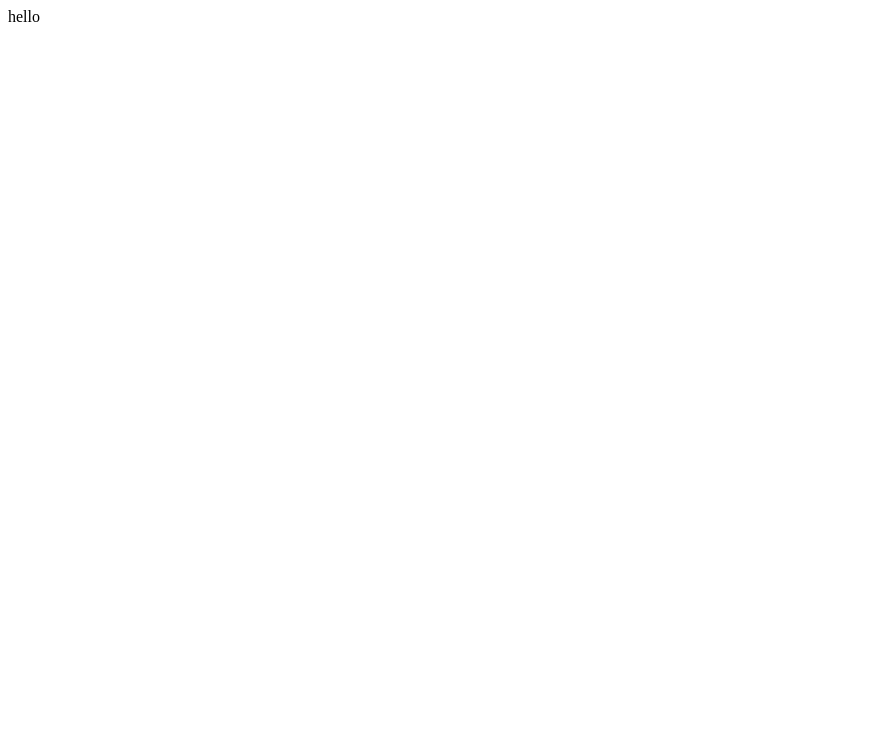
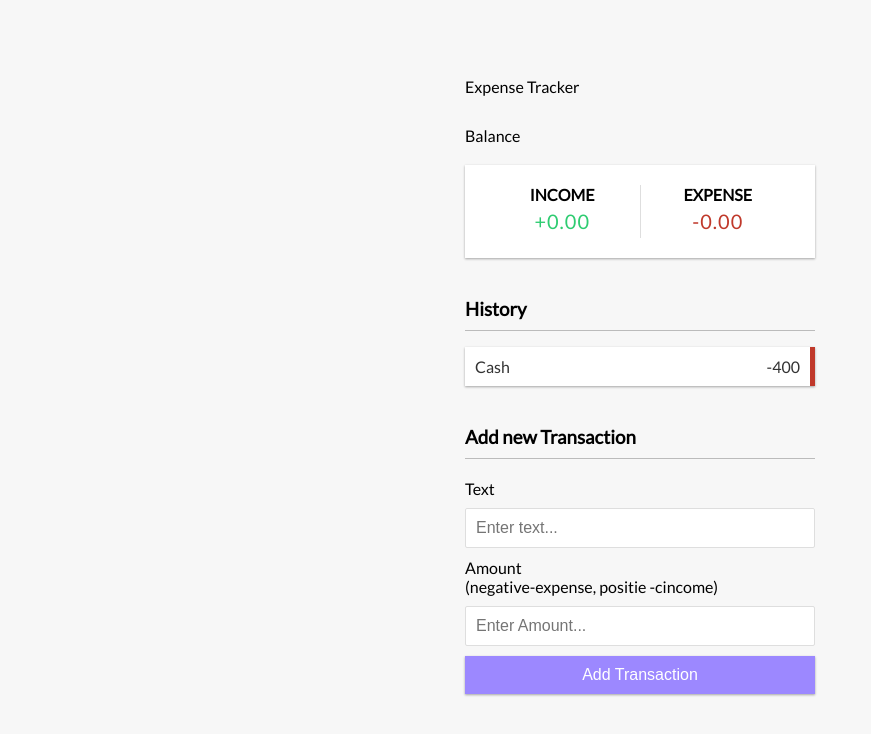
Before and after one commit to capzink/Expense-Tracker, a React (Create React App) app in the folder frontend/: page / in a window 1280 px wide. Shown: the top 734 px of the page, without its empty margins (0-871 px from the left). Built offline with nearby package versions, Linux system fonts and the light colour scheme.

Commit message:
Adds addtransaction component

```diff
--- a/frontend/src/App.css
+++ b/frontend/src/App.css
@@ -1,38 +1,151 @@
-.App {
-  text-align: center;
+@import url('https://fonts.googleapis.com/css?family=Lato&display=swap');
+
+:root {
+  --box-shadow: 0 1px 3px rgba(0, 0, 0, 0.12), 0 1px 2px rgba(0, 0, 0, 0.24);
 }
 
-.App-logo {
-  height: 40vmin;
-  pointer-events: none;
+* {
+  box-sizing: border-box;
 }
 
-@media (prefers-reduced-motion: no-preference) {
-  .App-logo {
-    animation: App-logo-spin infinite 20s linear;
-  }
-}
-
-.App-header {
-  background-color: #282c34;
-  min-height: 100vh;
+body {
+  background-color: #f7f7f7;
   display: flex;
   flex-direction: column;
   align-items: center;
   justify-content: center;
-  font-size: calc(10px + 2vmin);
-  color: white;
+  min-height: 100vh;
+  margin: 0;
+  font-family: 'Lato', sans-serif;
 }
 
-.App-link {
-  color: #61dafb;
+.container {
+  margin: 30px auto;
+  width: 350px;
 }
 
-@keyframes App-logo-spin {
-  from {
-    transform: rotate(0deg);
-  }
-  to {
-    transform: rotate(360deg);
-  }
+h1 {
+  letter-spacing: 1px;
+  margin: 0;
 }
+
+h3 {
+  border-bottom: 1px solid #bbb;
+  padding-bottom: 10px;
+  margin: 40px 0 10px;
+}
+
+h4 {
+  margin: 0;
+  text-transform: uppercase;
+}
+
+.inc-exp-container {
+  background-color: #fff;
+  box-shadow: var(--box-shadow);
+  padding: 20px;
+  display: flex;
+  justify-content: space-between;
+  margin: 20px 0;
+}
+
+.inc-exp-container > div {
+  flex: 1;
+  text-align: center;
+}
+
+.inc-exp-container > div:first-of-type {
+  border-right: 1px solid #dedede;
+}
+
+.money {
+  font-size: 20px;
+  letter-spacing: 1px;
+  margin: 5px 0;
+}
+
+.money.plus {
+  color: #2ecc71;
+}
+
+.money.minus {
+  color: #c0392b;
+}
+
+label {
+  display: inline-block;
+  margin: 10px 0;
+}
+
+input[type='text'],
+input[type='number'] {
+  border: 1px solid #dedede;
+  border-radius: 2px;
+  display: block;
+  font-size: 16px;
+  padding: 10px;
+  width: 100%;
+}
+
+.btn {
+  cursor: pointer;
+  background-color: #9c88ff;
+  box-shadow: var(--box-shadow);
+  color: #fff;
+  border: 0;
+  display: block;
+  font-size: 16px;
+  margin: 10px 0 30px;
+  padding: 10px;
+  width: 100%;
+}
+
+.btn:focus,
+.delete-btn:focus {
+  outline: 0;
+}
+
+.list {
+  list-style-type: none;
+  padding: 0;
+  margin-bottom: 40px;
+}
+
+.list li {
+  background-color: #fff;
+  box-shadow: var(--box-shadow);
+  color: #333;
+  display: flex;
+  justify-content: space-between;
+  position: relative;
+  padding: 10px;
+  margin: 10px 0;
+}
+
+.list li.plus {
+  border-right: 5px solid #2ecc71;
+}
+
+.list li.minus {
+  border-right: 5px solid #c0392b;
+}
+
+.delete-btn {
+  cursor: pointer;
+  background-color: #e74c3c;
+  border: 0;
+  color: #fff;
+  font-size: 20px;
+  line-height: 20px;
+  padding: 2px 5px;
+  position: absolute;
+  top: 50%;
+  left: 0;
+  transform: translate(-100%, -50%);
+  opacity: 0;
+  transition: opacity 0.3s ease;
+}
+
+.list li:hover .delete-btn {
+  opacity: 1;
+}
--- a/frontend/src/App.js
+++ b/frontend/src/App.js
@@ -1,11 +1,28 @@
+import Header from './components/Header'
+import Balance from "./components/Balance"
+import IncomeExpense from "./components/IncomeExpenses"
+import TransactionList from "./components/TransactionList"
+import AddTransaction from "./components/AddTransaction";
 
+
+
+
+import './App.css'
 
 
 function App() {
   return (
-    <div className="App">
-      hello
-    </div>
+    <>
+      <div className="App">
+        <Header />
+        <div className="container">
+          <Balance />
+          <IncomeExpense />
+          <TransactionList/>
+          <AddTransaction/>
+        </div>
+      </div>
+    </>
   );
 }
 
--- /dev/null
+++ b/frontend/src/components/AddTransaction.js
@@ -0,0 +1,26 @@
+import React,{useState} from 'react'
+
+const AddTransaction = () => {
+const [text, setText]= useState('')
+const [amount, setAmount]=useState(0)
+
+    return (
+        <>
+        <h3>Add new Transaction</h3>
+        <form action="">
+            <div className="form-control">
+                <label htmlFor="text">Text</label>
+                <input type="text" placeholder='Enter text...' />
+            </div>
+            <div className="form-control">
+                <label htmlFor="amount">Amount<br/>(negative-expense, positie -cincome)</label>
+                <input type="number" placeholder='Enter Amount...' />
+            </div>
+            <button className="btn">Add Transaction</button>
+        </form>
+
+        </>
+    )
+}
+
+export default AddTransaction;
--- /dev/null
+++ b/frontend/src/components/Balance.js
@@ -0,0 +1,7 @@
+import React from "react";
+
+const Balance = () => {
+  return <div>Balance</div>;
+};
+
+export default Balance;
--- a/frontend/components/Header.js
+++ b/frontend/src/components/Header.js
@@ -1,9 +1,11 @@
 import React from 'react'
 
-export const Header = () => {
+const Header = () => {
     return (
         <div>
             Expense Tracker
         </div>
     )
 }
+
+export default Header
--- /dev/null
+++ b/frontend/src/components/IncomeExpenses.js
@@ -0,0 +1,22 @@
+import React from "react";
+
+const IncomeExpenses = () => {
+  return (
+    <>
+    <div className="inc-exp-container">
+      <div>
+        <h4>Income</h4>
+        <p id='money-plus' className="money plus">
+          +0.00
+        </p>
+      </div>
+      <div>
+        <h4>Expense</h4>
+        <p className="money minus">-0.00</p>
+      </div>
+    </div>
+    </>
+  );
+};
+
+export default IncomeExpenses;
--- /dev/null
+++ b/frontend/src/components/TransactionList.js
@@ -0,0 +1,16 @@
+import React from 'react'
+
+const TransactionList = () => {
+    return (
+        <>
+         <h3>History</h3>
+         <ul id='list' class='list'>
+            <li className="minus">
+                Cash <span>-400</span><button class='delete-btn'>x</button>
+            </li>
+        </ul>
+        </>
+    )
+}
+
+export default TransactionList;
--- a/frontend/src/index.css
+++ /dev/null
@@ -1,13 +0,0 @@
-body {
-  margin: 0;
-  font-family: -apple-system, BlinkMacSystemFont, 'Segoe UI', 'Roboto', 'Oxygen',
-    'Ubuntu', 'Cantarell', 'Fira Sans', 'Droid Sans', 'Helvetica Neue',
-    sans-serif;
-  -webkit-font-smoothing: antialiased;
-  -moz-osx-font-smoothing: grayscale;
-}
-
-code {
-  font-family: source-code-pro, Menlo, Monaco, Consolas, 'Courier New',
-    monospace;
-}
```
